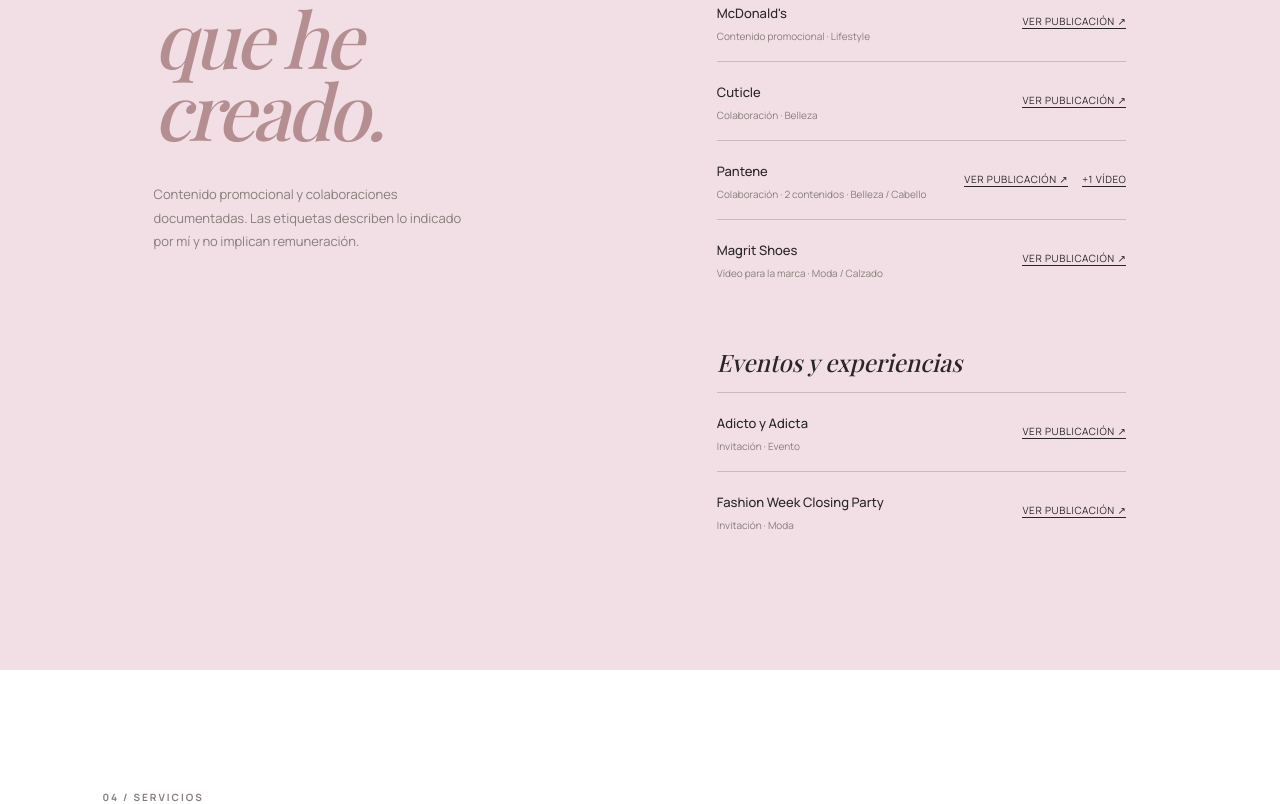
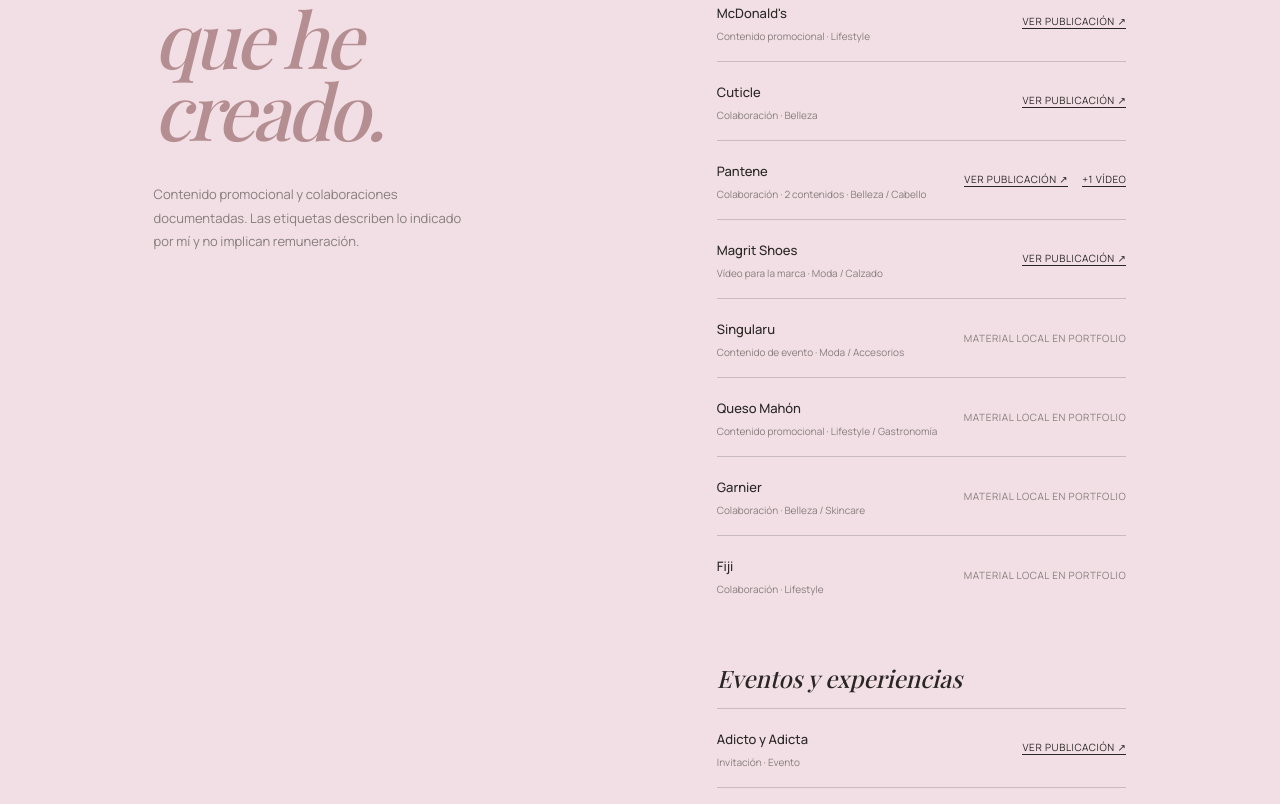
Before and after one commit to mariagbcolabs/portfolio-ugc, a React (Vite) app: page / in a window 1280 px wide. Shown: the part 5900-6704 px from the top of the page. Built offline with nearby package versions, Linux system fonts and the light colour scheme; a web font is replaced by a local one.

Commit message:
Completar listado de marcas

```diff
--- a/src/main.jsx
+++ b/src/main.jsx
@@ -28,6 +28,10 @@ const collaborations = [
   { name: 'Cuticle', kind: 'Colaboración', category: 'Belleza', url: 'https://www.tiktok.com/@mmaria_gomezz/video/7660988887023570198' },
   { name: 'Pantene', kind: 'Colaboración · 2 contenidos', category: 'Belleza / Cabello', url: 'https://www.tiktok.com/@mmaria_gomezz/video/7654632280308092182', extra: 'https://www.tiktok.com/@mmaria_gomezz/video/7605666050327252246' },
   { name: 'Magrit Shoes', kind: 'Vídeo para la marca', category: 'Moda / Calzado', url: 'https://www.tiktok.com/@magrit.shoes/video/7497189016996039968?is_from_webapp=1&sender_device=pc&web_id=7678344790845326870' },
+  { name: 'Singularu', kind: 'Contenido de evento', category: 'Moda / Accesorios' },
+  { name: 'Queso Mahón', kind: 'Contenido promocional', category: 'Lifestyle / Gastronomía' },
+  { name: 'Garnier', kind: 'Colaboración', category: 'Belleza / Skincare' },
+  { name: 'Fiji', kind: 'Colaboración', category: 'Lifestyle' },
 ]
 const events = [
   { name: 'Adicto y Adicta', category: 'Invitación · Evento', url: 'https://www.instagram.com/p/De4OV09jR80/' },
@@ -51,7 +55,7 @@ function App() {
 
       <section className="portfolio section" id="portfolio"><div className="portfolio-head"><div><div className="section-kicker">02 / SELECTED WORK</div><h2>Una selección de<br /><em>mi trabajo.</em></h2></div><p>Vídeos, imágenes y colaboraciones que reflejan mi forma de crear: cercana, estética y con intención.</p></div><div className="filters">{filters.map((item) => <button className={filter === item ? 'active' : ''} onClick={() => setFilter(item)} key={item}>{item}</button>)}</div><div className="gallery">{filtered.map((item, index) => <article className={`work-card card-${index % 3}`} key={item.id}><div className={`work-media ${item.type === 'image' && !item.image ? 'placeholder' : ''}`}>{item.type === 'video' ? <video controls preload="metadata" playsInline src={item.src} aria-label={`Reproducir ${item.title}`} /> : item.image ? <img loading="lazy" src={item.image} alt={item.title} onError={(e) => { e.currentTarget.style.display = 'none' }} /> : <span>Miniatura<br />pendiente</span>}</div><div className="work-meta"><div><p className="work-title">{item.title}</p><p className="work-note">{item.brand || item.note}</p></div><span className="work-tag">{item.tag}</span></div></article>)}</div></section>
 
-      <section className="collabs section"><div className="section-kicker">03 / COLABORACIONES</div><div className="collab-grid"><div><h2>Marcas con las<br /><em>que he creado.</em></h2><p className="muted">Contenido promocional y colaboraciones documentadas. Las etiquetas describen lo indicado por mí y no implican remuneración.</p></div><div className="collab-list"><h3>Con marcas</h3>{collaborations.map((c) => <div className="collab-row" key={c.name}><div><strong>{c.name}</strong><small>{c.kind} · {c.category}</small></div><div className="row-links"><a href={c.url} target="_blank" rel="noreferrer">Ver publicación ↗</a>{c.extra && <a href={c.extra} target="_blank" rel="noreferrer">+1 vídeo</a>}</div></div>)}<h3 className="event-title">Eventos y experiencias</h3>{events.map((e) => <div className="collab-row" key={e.name}><div><strong>{e.name}</strong><small>{e.category}</small></div><a href={e.url} target="_blank" rel="noreferrer">Ver publicación ↗</a></div>)}</div></div></section>
+      <section className="collabs section"><div className="section-kicker">03 / COLABORACIONES</div><div className="collab-grid"><div><h2>Marcas con las<br /><em>que he creado.</em></h2><p className="muted">Contenido promocional y colaboraciones documentadas. Las etiquetas describen lo indicado por mí y no implican remuneración.</p></div><div className="collab-list"><h3>Con marcas</h3>{collaborations.map((c) => <div className="collab-row" key={c.name}><div><strong>{c.name}</strong><small>{c.kind} · {c.category}</small></div>{c.url ? <div className="row-links"><a href={c.url} target="_blank" rel="noreferrer">Ver publicación ↗</a>{c.extra && <a href={c.extra} target="_blank" rel="noreferrer">+1 vídeo</a>}</div> : <span className="local-only">Material local en portfolio</span>}</div>)}<h3 className="event-title">Eventos y experiencias</h3>{events.map((e) => <div className="collab-row" key={e.name}><div><strong>{e.name}</strong><small>{e.category}</small></div><a href={e.url} target="_blank" rel="noreferrer">Ver publicación ↗</a></div>)}</div></div></section>
 
       <section className="services section" id="servicios"><div className="section-kicker">04 / SERVICIOS</div><div className="services-top"><h2>Ideas que se<br /><em>convierten en contenido.</em></h2><p>Trabajo con marcas que buscan una voz visual, auténtica y versátil para contar mejor lo que hacen.</p></div><div className="service-list">{services.map((s, i) => <div className="service" key={s}><span>0{i + 1}</span><strong>{s}</strong></div>)}</div></section>
 
```
Also changed, not shown: src/styles.css.
